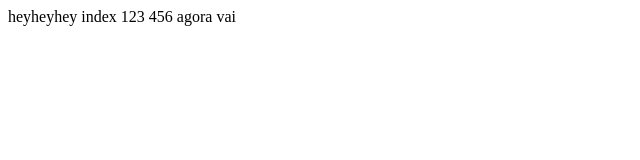
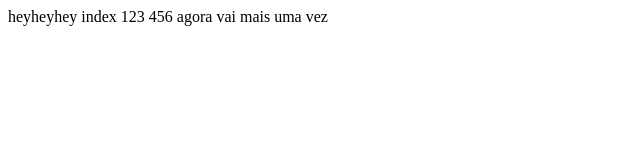
Before and after one commit to rodrigorez/designDigital22024, a plain HTML site: page public/teste2/work/index33.html in a window 1280 px wide. Shown: the whole page, without its empty margins (0-640 px from the left). Drawn offline with Linux system fonts and the light colour scheme.

Commit message:
Update index33.html

```diff
--- a/public/teste2/work/index33.html
+++ b/public/teste2/work/index33.html
@@ -2,7 +2,7 @@
 
 <body>
 
-  heyheyhey index 123 456 agora vai
+  heyheyhey index 123 456 agora vai mais uma vez
 </body>
 
 
```
